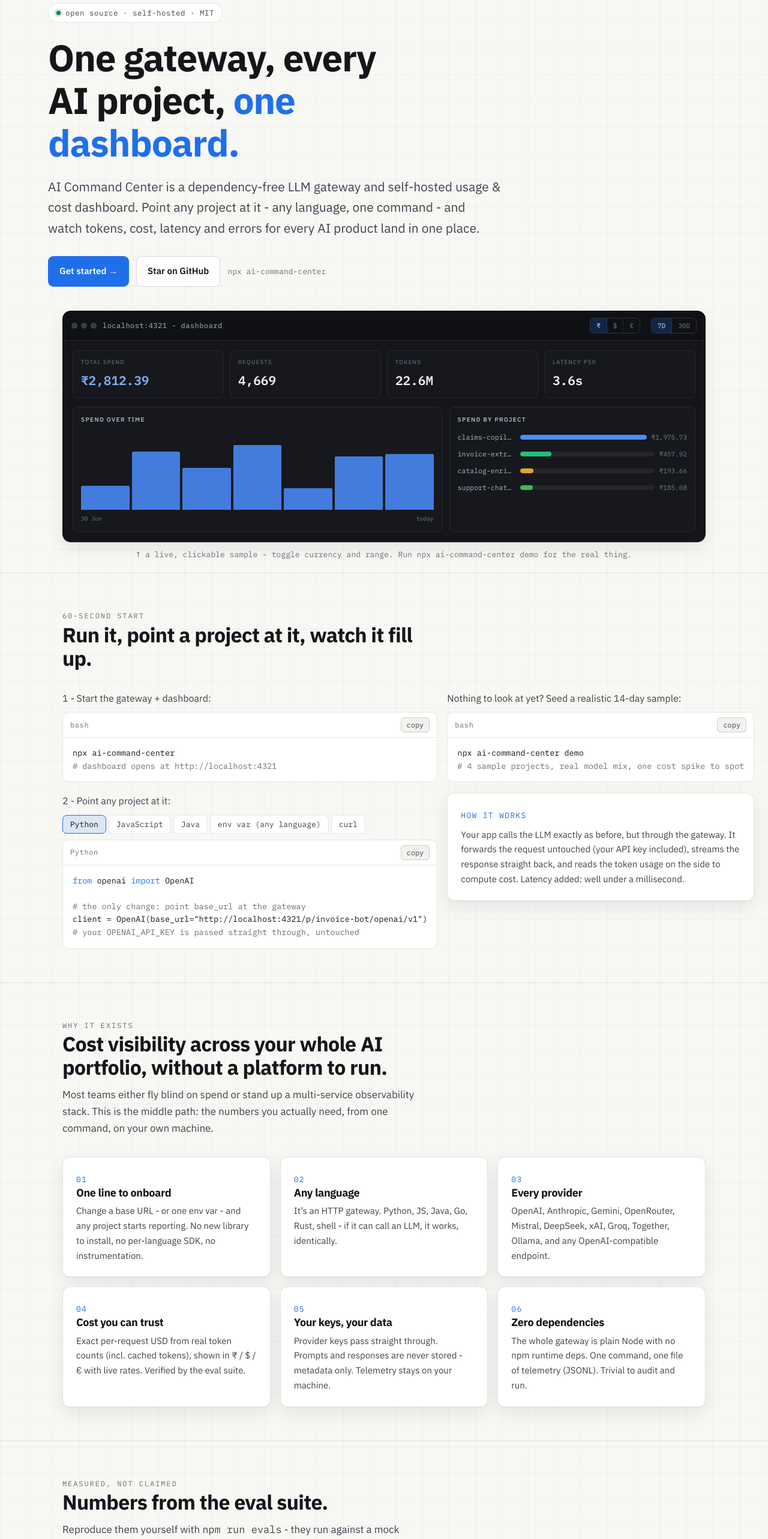
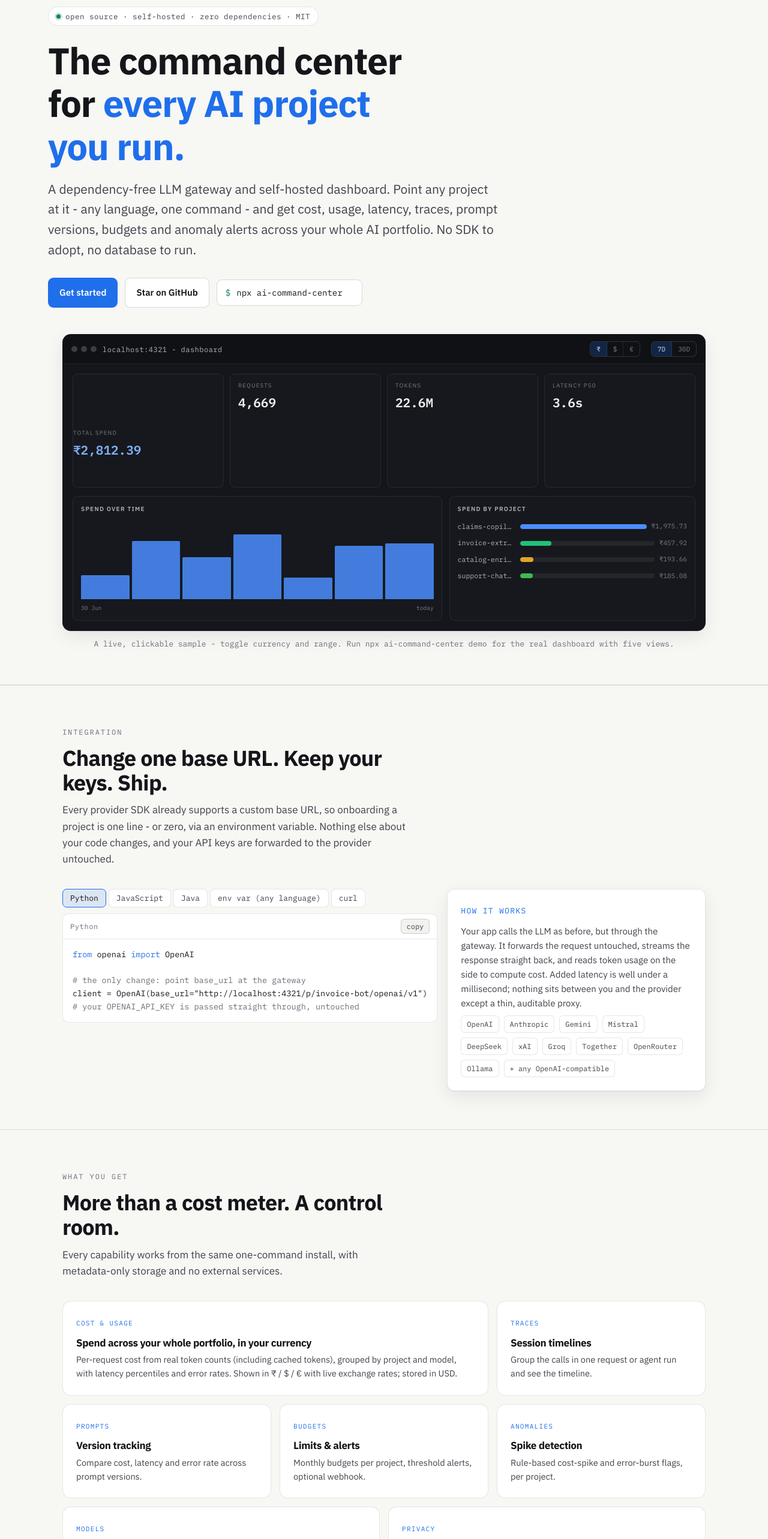
Before and after one commit to adityasarade/ai-command-center, a Next.js app in the folder site/: page / in a window 1280 px wide. Shown: the part 140-2706 px from the top of the page at 60% size. Built offline with nearby package versions, Linux system fonts and the light colour scheme.

Commit message:
revamp website: refined dark hero, bento capabilities, roadmap, updated comparison

```diff
--- a/site/app/globals.css
+++ b/site/app/globals.css
@@ -52,19 +52,11 @@
 }
 
 body {
-  background:
-    radial-gradient(
-      1000px 480px at 50% -8%,
-      color-mix(in srgb, var(--accent) 12%, transparent),
-      transparent 65%
-    ),
-    linear-gradient(var(--grid) 1px, transparent 1px) 0 0 / 100% 44px,
-    linear-gradient(90deg, var(--grid) 1px, transparent 1px) 0 0 / 44px 100%,
-    var(--bg);
+  background: var(--bg);
   color: var(--ink-2);
   font-family: var(--font-sans), system-ui, sans-serif;
   font-size: 16px;
-  line-height: 1.65;
+  line-height: 1.6;
   -webkit-font-smoothing: antialiased;
   text-rendering: optimizeLegibility;
 }
@@ -802,3 +794,214 @@
   font-size: 9.5px;
   color: #767c86;
 }
+
+/* ============================================================
+   Revamp: refined, less-generic layout (senior-grade dark)
+   ============================================================ */
+
+/* A single restrained backdrop wash behind the hero only. */
+.hero-wrap {
+  position: relative;
+  overflow: hidden;
+  border-bottom: 1px solid var(--hairline);
+}
+.hero-wrap::before {
+  content: '';
+  position: absolute;
+  inset: -20% -10% auto -10%;
+  height: 520px;
+  background: radial-gradient(
+    620px 340px at 50% 0%,
+    color-mix(in srgb, var(--accent) 14%, transparent),
+    transparent 70%
+  );
+  pointer-events: none;
+  z-index: 0;
+}
+.hero-wrap > * {
+  position: relative;
+  z-index: 1;
+}
+.hero {
+  padding: 90px 0 44px;
+}
+@media (max-width: 720px) {
+  .hero {
+    padding: 60px 0 32px;
+  }
+}
+
+/* Terminal-style command chip */
+.term {
+  display: inline-flex;
+  align-items: center;
+  gap: 10px;
+  font-family: var(--font-mono), monospace;
+  font-size: 14px;
+  color: var(--ink);
+  background: var(--bg-2);
+  border: 1px solid var(--hairline-2);
+  border-radius: 9px;
+  padding: 10px 14px;
+}
+.term .prompt {
+  color: var(--accent-2);
+}
+.term .cursor {
+  width: 8px;
+  height: 16px;
+  background: var(--accent);
+  display: inline-block;
+  animation: blink 1.1s steps(1) infinite;
+}
+@keyframes blink {
+  50% {
+    opacity: 0;
+  }
+}
+
+/* section rhythm */
+.sec {
+  padding: 64px 0;
+  border-top: 1px solid var(--hairline);
+}
+.sec-head {
+  max-width: 60ch;
+  margin-bottom: 36px;
+}
+.sec-head h2 {
+  font-size: clamp(25px, 3.6vw, 36px);
+  margin-top: 10px;
+}
+.sec-head p {
+  margin-top: 12px;
+  color: var(--ink-2);
+  font-size: 17px;
+}
+
+/* Bento capability grid: varied cell sizes, not uniform card-soup */
+.bento {
+  display: grid;
+  grid-template-columns: repeat(6, 1fr);
+  gap: 14px;
+}
+.bento .cell {
+  background: var(--surface);
+  border: 1px solid var(--hairline);
+  border-radius: 14px;
+  padding: 22px 22px 24px;
+  position: relative;
+  transition:
+    border-color 0.18s,
+    transform 0.18s;
+}
+.bento .cell:hover {
+  border-color: var(--hairline-2);
+}
+.bento .cell.wide {
+  grid-column: span 4;
+}
+.bento .cell.half {
+  grid-column: span 3;
+}
+.bento .cell.third {
+  grid-column: span 2;
+}
+.bento .cell h3 {
+  font-size: 17px;
+  margin: 12px 0 6px;
+}
+.bento .cell p {
+  font-size: 14.5px;
+  color: var(--ink-2);
+}
+.bento .k {
+  font-family: var(--font-mono), monospace;
+  font-size: 11px;
+  letter-spacing: 0.12em;
+  text-transform: uppercase;
+  color: var(--accent);
+}
+@media (max-width: 900px) {
+  .bento {
+    grid-template-columns: 1fr 1fr;
+  }
+  .bento .cell.wide,
+  .bento .cell.half,
+  .bento .cell.third {
+    grid-column: span 2;
+  }
+}
+@media (max-width: 560px) {
+  .bento {
+    grid-template-columns: 1fr;
+  }
+  .bento .cell.wide,
+  .bento .cell.half,
+  .bento .cell.third {
+    grid-column: auto;
+  }
+}
+
+/* Roadmap list */
+.roadmap {
+  display: grid;
+  grid-template-columns: 1fr 1fr;
+  gap: 12px 28px;
+}
+@media (max-width: 720px) {
+  .roadmap {
+    grid-template-columns: 1fr;
+  }
+}
+.road-item {
+  display: flex;
+  gap: 12px;
+  align-items: baseline;
+  padding: 12px 0;
+  border-bottom: 1px solid var(--hairline);
+}
+.road-item .tag {
+  font-family: var(--font-mono), monospace;
+  font-size: 10.5px;
+  letter-spacing: 0.06em;
+  text-transform: uppercase;
+  padding: 3px 8px;
+  border-radius: 5px;
+  white-space: nowrap;
+  border: 1px solid var(--hairline-2);
+  color: var(--muted);
+}
+.road-item .tag.shipped {
+  color: var(--accent-2);
+  border-color: color-mix(in srgb, var(--accent-2) 40%, transparent);
+}
+.road-item .tag.next {
+  color: var(--accent-warm);
+  border-color: color-mix(in srgb, var(--accent-warm) 40%, transparent);
+}
+.road-item b {
+  color: var(--ink);
+  font-weight: 600;
+}
+.road-item span.d {
+  color: var(--ink-2);
+  font-size: 14.5px;
+}
+
+/* inline mono chips for capability lists */
+.chips {
+  display: flex;
+  flex-wrap: wrap;
+  gap: 8px;
+  margin-top: 8px;
+}
+.chips span {
+  font-family: var(--font-mono), monospace;
+  font-size: 12px;
+  color: var(--ink-2);
+  border: 1px solid var(--hairline);
+  border-radius: 6px;
+  padding: 4px 9px;
+  background: var(--bg-2);
+}
--- a/site/app/page.js
+++ b/site/app/page.js
@@ -1,5 +1,4 @@
 import Link from 'next/link';
-import { CodeBlock } from './components/CodeBlock';
 import { CodeTabs } from './components/Tabs';
 import { DemoDashboard } from './components/DemoDashboard';
 
@@ -49,197 +48,222 @@
   },
 ];
 
-const FEATURES = [
+const ROADMAP = [
   [
-    '01',
-    'One line to onboard',
-    'Change a base URL - or one env var - and any project starts reporting. No new library to install, no per-language SDK, no instrumentation.',
+    'shipped',
+    'Cost & usage dashboard',
+    'Spend, tokens, latency, errors per project - in INR, USD or EUR.',
+  ],
+  ['shipped', 'Traces / sessions', 'Group an app request or agent run into a call timeline.'],
+  [
+    'shipped',
+    'Prompt versioning',
+    'Track prompt templates by version and compare cost and quality drift.',
   ],
   [
-    '02',
-    'Any language',
-    'It’s an HTTP gateway. Python, JS, Java, Go, Rust, shell - if it can call an LLM, it works, identically.',
+    'shipped',
+    'Budgets & alerts',
+    'Per-project monthly budgets, threshold alerts, optional webhook.',
   ],
+  ['shipped', 'Anomaly detection', 'Rule-based cost-spike and error-burst flags, per project.'],
   [
-    '03',
-    'Every provider',
-    'OpenAI, Anthropic, Gemini, OpenRouter, Mistral, DeepSeek, xAI, Groq, Together, Ollama, and any OpenAI-compatible endpoint.',
+    'shipped',
+    'Model comparison',
+    'Effective cost/1M tokens, p50/p95 latency and error rate, side by side.',
   ],
-  [
-    '04',
-    'Cost you can trust',
-    'Exact per-request USD from real token counts (incl. cached tokens), shown in ₹ / $ / € with live rates. Verified by the eval suite.',
-  ],
-  [
-    '05',
-    'Your keys, your data',
-    'Provider keys pass straight through. Prompts and responses are never stored - metadata only. Telemetry stays on your machine.',
-  ],
-  [
-    '06',
-    'Zero dependencies',
-    'The whole gateway is plain Node with no npm runtime deps. One command, one file of telemetry (JSONL). Trivial to audit and run.',
-  ],
+  ['next', 'Quality evals', 'LLM-as-judge scoring and datasets, run against prompt versions.'],
+  ['next', 'Provider routing', 'Fallback and load-balancing across providers (opt-in).'],
+  ['next', 'SSO & RBAC depth', 'OIDC/SAML sign-in beyond the built-in username/password.'],
+  ['next', 'Managed option', 'A hosted deployment for teams that would rather not self-host.'],
 ];
 
 export default function Home() {
   return (
     <>
+      <div className="hero-wrap">
         <header className="hero wrap">
           <span className="eyebrow">
-          <span className="dot" /> open source · self-hosted · MIT
+            <span className="dot" /> open source · self-hosted · zero dependencies · MIT
           </span>
           <h1>
-          One gateway, every AI project, <span className="grad">one dashboard.</span>
+            The command center for <span className="grad">every AI project you run.</span>
           </h1>
           <p className="lede">
-          AI Command Center is a dependency-free LLM gateway and self-hosted usage &amp; cost
-          dashboard. Point any project at it - any language, one command - and watch tokens, cost,
-          latency and errors for every AI product land in one place.
+            A dependency-free LLM gateway and self-hosted dashboard. Point any project at it - any
+            language, one command - and get cost, usage, latency, traces, prompt versions, budgets
+            and anomaly alerts across your whole AI portfolio. No SDK to adopt, no database to run.
           </p>
           <div className="hero-actions">
             <Link href="/docs" className="btn btn-primary">
-            Get started →
+              Get started
             </Link>
             <a href={REPO} target="_blank" rel="noreferrer" className="btn btn-ghost">
               Star on GitHub
             </a>
-          <span className="hero-note">npx ai-command-center</span>
+            <span className="term">
+              <span className="prompt">$</span> npx ai-command-center <span className="cursor" />
+            </span>
           </div>
         </header>
 
-      <section className="wrap" style={{ paddingBottom: 20 }}>
+        <section className="wrap" style={{ paddingBottom: 56 }}>
           <DemoDashboard />
-        <p className="hero-note" style={{ marginTop: 10, textAlign: 'center' }}>
-          ↑ a live, clickable sample - toggle currency and range. Run{' '}
-          <code>npx ai-command-center demo</code> for the real thing.
+          <p className="hero-note" style={{ marginTop: 12, textAlign: 'center' }}>
+            A live, clickable sample - toggle currency and range. Run{' '}
+            <code>npx ai-command-center demo</code> for the real dashboard with five views.
           </p>
         </section>
+      </div>
 
-      <section className="band">
+      <section className="sec">
         <div className="wrap">
-          <div className="section-head">
-            <span className="mono-label">60-second start</span>
-            <h2>Run it, point a project at it, watch it fill up.</h2>
+          <div className="sec-head">
+            <span className="mono-label">Integration</span>
+            <h2>Change one base URL. Keep your keys. Ship.</h2>
+            <p>
+              Every provider SDK already supports a custom base URL, so onboarding a project is one
+              line - or zero, via an environment variable. Nothing else about your code changes, and
+              your API keys are forwarded to the provider untouched.
+            </p>
           </div>
           <div className="grid-2">
-            <div>
-              <p style={{ marginBottom: 10, color: 'var(--ink-2)' }}>
-                1 - Start the gateway + dashboard:
+            <CodeTabs items={SNIPPETS} />
+            <div className="card">
+              <span className="ic">HOW IT WORKS</span>
+              <p style={{ marginTop: 10 }}>
+                Your app calls the LLM as before, but through the gateway. It forwards the request
+                untouched, streams the response straight back, and reads token usage on the side to
+                compute cost. Added latency is well under a millisecond; nothing sits between you
+                and the provider except a thin, auditable proxy.
               </p>
-              <CodeBlock
-                lang="bash"
-                code={`npx ai-command-center\n# dashboard opens at http://localhost:4321`}
-              />
-              <p style={{ margin: '18px 0 10px', color: 'var(--ink-2)' }}>
-                2 - Point any project at it:
-              </p>
-              <CodeTabs items={SNIPPETS} />
-            </div>
-            <div>
-              <p style={{ marginBottom: 10, color: 'var(--ink-2)' }}>
-                Nothing to look at yet? Seed a realistic 14-day sample:
-              </p>
-              <CodeBlock
-                lang="bash"
-                code={`npx ai-command-center demo\n# 4 sample projects, real model mix, one cost spike to spot`}
-              />
-              <div className="card" style={{ marginTop: 18 }}>
-                <span className="ic">HOW IT WORKS</span>
-                <p style={{ marginTop: 8 }}>
-                  Your app calls the LLM exactly as before, but through the gateway. It forwards the
-                  request untouched (your API key included), streams the response straight back, and
-                  reads the token usage on the side to compute cost. Latency added: well under a
-                  millisecond.
-                </p>
+              <div className="chips">
+                <span>OpenAI</span>
+                <span>Anthropic</span>
+                <span>Gemini</span>
+                <span>Mistral</span>
+                <span>DeepSeek</span>
+                <span>xAI</span>
+                <span>Groq</span>
+                <span>Together</span>
+                <span>OpenRouter</span>
+                <span>Ollama</span>
+                <span>+ any OpenAI-compatible</span>
               </div>
             </div>
           </div>
         </div>
       </section>
 
-      <section className="band">
+      <section className="sec">
         <div className="wrap">
-          <div className="section-head">
-            <span className="mono-label">Why it exists</span>
-            <h2>Cost visibility across your whole AI portfolio, without a platform to run.</h2>
+          <div className="sec-head">
+            <span className="mono-label">What you get</span>
+            <h2>More than a cost meter. A control room.</h2>
             <p>
-              Most teams either fly blind on spend or stand up a multi-service observability stack.
-              This is the middle path: the numbers you actually need, from one command, on your own
-              machine.
+              Every capability works from the same one-command install, with metadata-only storage
+              and no external services.
             </p>
           </div>
-          <div className="grid-3">
-            {FEATURES.map(([n, title, body]) => (
-              <div className="card" key={n}>
-                <span className="ic">{n}</span>
-                <h3>{title}</h3>
-                <p>{body}</p>
+          <div className="bento">
+            <div className="cell wide">
+              <span className="k">Cost &amp; usage</span>
+              <h3>Spend across your whole portfolio, in your currency</h3>
+              <p>
+                Per-request cost from real token counts (including cached tokens), grouped by
+                project and model, with latency percentiles and error rates. Shown in ₹ / $ / € with
+                live exchange rates; stored in USD.
+              </p>
+            </div>
+            <div className="cell third">
+              <span className="k">Traces</span>
+              <h3>Session timelines</h3>
+              <p>Group the calls in one request or agent run and see the timeline.</p>
+            </div>
+            <div className="cell third">
+              <span className="k">Prompts</span>
+              <h3>Version tracking</h3>
+              <p>Compare cost, latency and error rate across prompt versions.</p>
+            </div>
+            <div className="cell third">
+              <span className="k">Budgets</span>
+              <h3>Limits &amp; alerts</h3>
+              <p>Monthly budgets per project, threshold alerts, optional webhook.</p>
+            </div>
+            <div className="cell third">
+              <span className="k">Anomalies</span>
+              <h3>Spike detection</h3>
+              <p>Rule-based cost-spike and error-burst flags, per project.</p>
+            </div>
+            <div className="cell half">
+              <span className="k">Models</span>
+              <h3>Compare models head to head</h3>
+              <p>
+                Effective cost per million tokens, p50/p95 latency and error rate side by side - so
+                a model swap is a decision, not a guess.
+              </p>
+            </div>
+            <div className="cell half">
+              <span className="k">Privacy</span>
+              <h3>Your keys and data stay yours</h3>
+              <p>
+                Provider keys pass straight through and are never logged. Prompt and response bodies
+                are never stored - metadata only. Everything runs on your machine.
+              </p>
+            </div>
+          </div>
+        </div>
+      </section>
+
+      <section className="sec">
+        <div className="wrap">
+          <div className="sec-head">
+            <span className="mono-label">Honest positioning</span>
+            <h2>Lightweight on purpose.</h2>
+            <p>
+              Full platforms like Langfuse, Helicone and LangSmith go deeper on tracing and
+              evaluation; LiteLLM and Portkey are richer gateways. They are also a database, a queue
+              and an analytics cluster to operate. This is one command and a file of JSONL - the
+              answer to <em>&ldquo;what is each project spending, and is anything off?&rdquo;</em>{' '}
+              without standing up infrastructure.
+            </p>
+          </div>
+          <Link href="/docs/comparison" className="btn btn-ghost">
+            See the full, fact-checked comparison
+          </Link>
+        </div>
+      </section>
+
+      <section className="sec" id="roadmap">
+        <div className="wrap">
+          <div className="sec-head">
+            <span className="mono-label">Roadmap</span>
+            <h2>Shipped, and what&apos;s next.</h2>
+            <p>Clear about what exists today and what is deliberately not built yet.</p>
+          </div>
+          <div className="roadmap">
+            {ROADMAP.map(([tag, title, desc]) => (
+              <div className="road-item" key={title}>
+                <span className={`tag ${tag}`}>{tag}</span>
+                <span className="d">
+                  <b>{title}.</b> {desc}
+                </span>
               </div>
             ))}
           </div>
         </div>
       </section>
 
-      <section className="band">
-        <div className="wrap">
-          <div className="section-head">
-            <span className="mono-label">Measured, not claimed</span>
-            <h2>Numbers from the eval suite.</h2>
-            <p>
-              Reproduce them yourself with <code>npm run evals</code> - they run against a mock
-              upstream, no API keys, no network.
-            </p>
-          </div>
-          <div className="stats-row">
-            <div className="card stat">
-              <b>&lt;1 ms</b>
-              <span>added latency (p50) routing through the gateway</span>
-            </div>
-            <div className="card stat">
-              <b>0</b>
-              <span>cost mismatches across 20 provider/model/token cases</span>
-            </div>
-            <div className="card stat">
-              <b>100%</b>
-              <span>of provider response shapes parsed for usage</span>
-            </div>
-            <div className="card stat">
-              <b>0</b>
-              <span>runtime dependencies in the gateway</span>
-            </div>
-          </div>
-        </div>
-      </section>
-
-      <section className="band">
-        <div className="wrap">
-          <div className="section-head">
-            <span className="mono-label">Honest positioning</span>
-            <h2>Not a tracing platform. Not a router. A cost dashboard that just runs.</h2>
-            <p>
-              Tools like Langfuse, Helicone, and LangSmith do far more - full traces, evals, prompt
-              management. LiteLLM and Portkey are richer gateways. If you need those, use them.
-              Reach for this when the question is simply{' '}
-              <em>“how many tokens and dollars is each project spending?”</em> and you want the
-              answer in one command.
-            </p>
-          </div>
-          <Link href="/docs/comparison" className="btn btn-ghost">
-            See the full comparison →
-          </Link>
-        </div>
-      </section>
-
-      <section className="band">
+      <section className="sec">
         <div className="wrap" style={{ textAlign: 'center' }}>
-          <h2 style={{ fontSize: 'clamp(24px,4vw,38px)' }}>Give every AI project a dashboard.</h2>
-          <p style={{ color: 'var(--ink-2)', margin: '12px auto 26px', maxWidth: '52ch' }}>
-            No signup, no database, no vendor. Just a command and a base URL.
+          <h2 style={{ fontSize: 'clamp(26px,4vw,40px)' }}>
+            Give every AI project a command center.
+          </h2>
+          <p style={{ color: 'var(--ink-2)', margin: '12px auto 26px', maxWidth: '54ch' }}>
+            No signup, no database, no vendor. One command and a base URL.
           </p>
           <div className="hero-actions" style={{ justifyContent: 'center' }}>
             <Link href="/docs" className="btn btn-primary">
-              Read the docs →
+              Read the docs
             </Link>
             <a href={REPO} target="_blank" rel="noreferrer" className="btn btn-ghost">
               GitHub
```
Also changed, not shown: site/app/docs/comparison/page.js (+28 -22 lines). Lines whose indentation alone changed are shown as unchanged.
